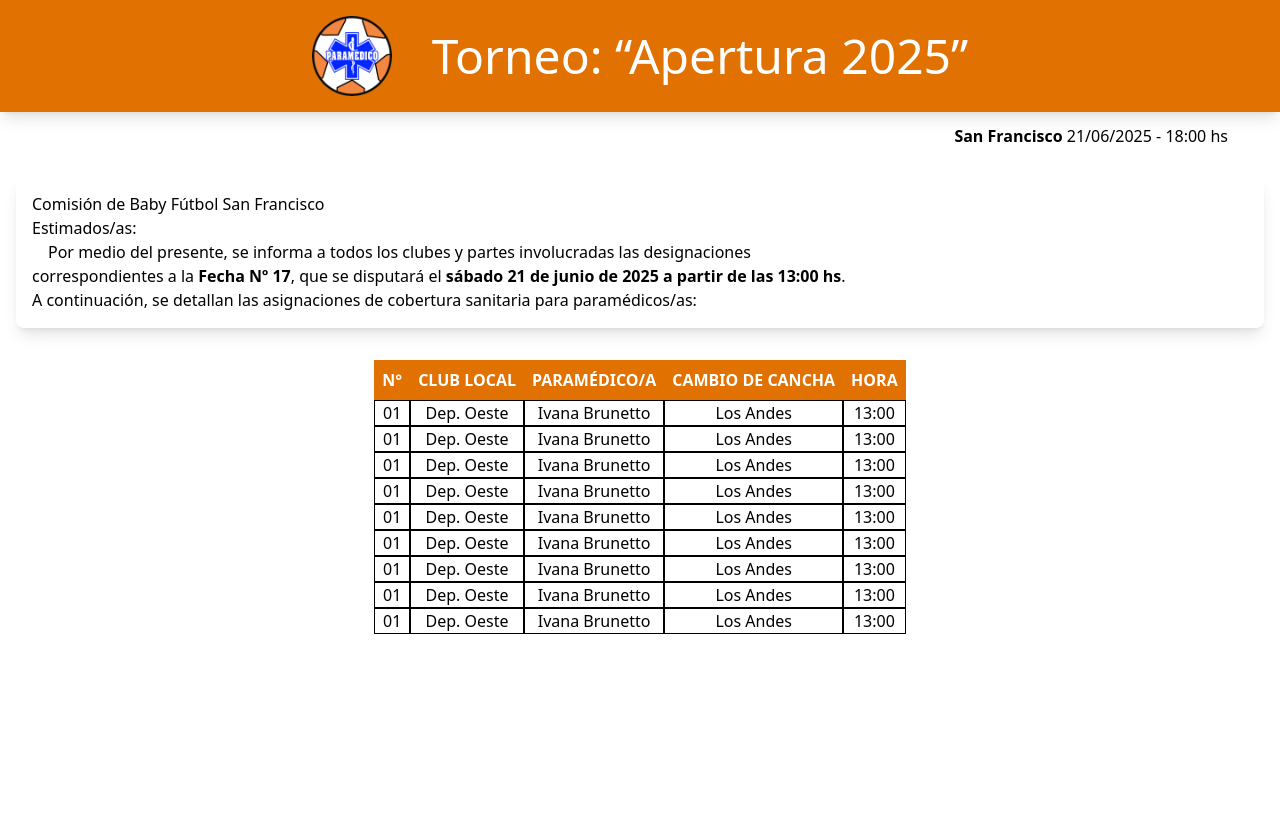
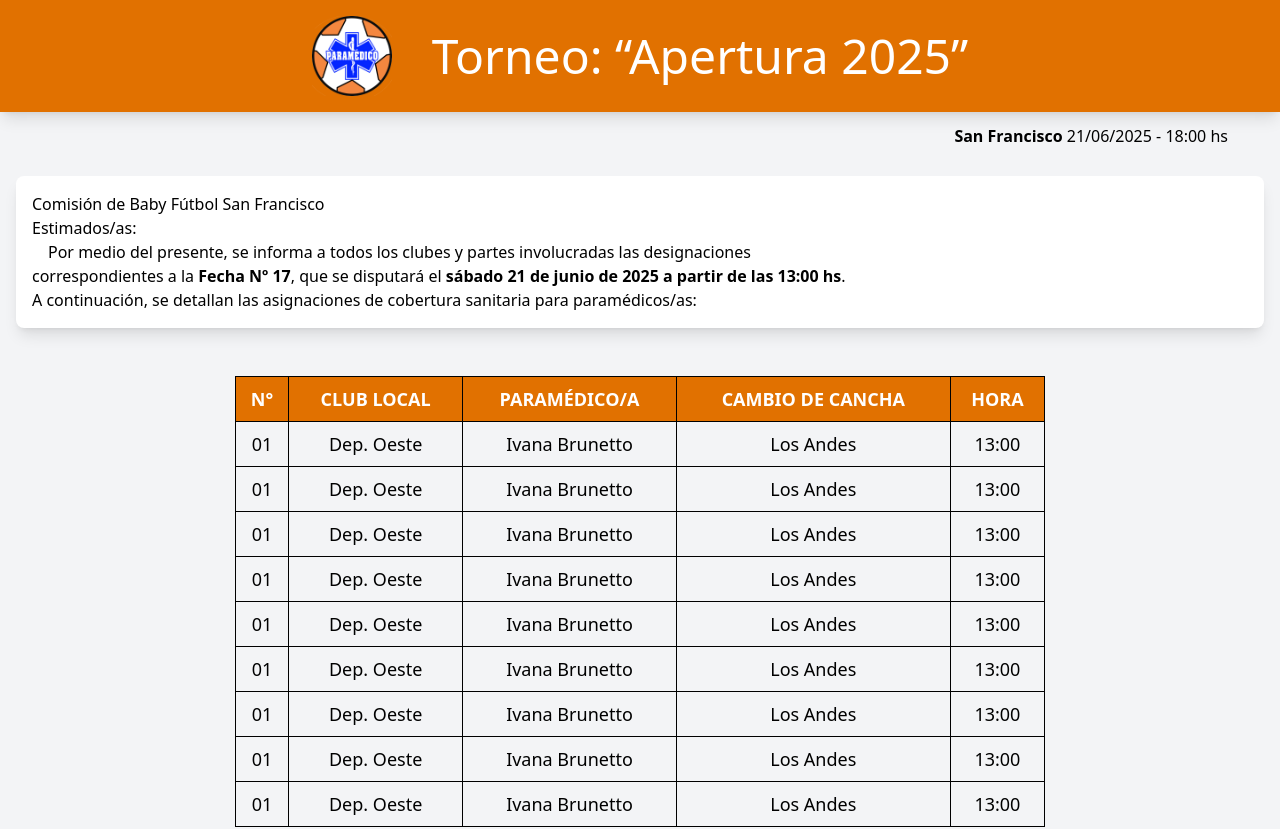
Before and after one commit to Bermelio/Paramedic, a React (Vite) app in the folder Frontend/: page / in a window 1280 px wide. Shown: the top 829 px of the page. Before the commit the page ends 800 px from the top, so only its background shows below. Built offline with nearby package versions, Linux system fonts and the light colour scheme.

Commit message:
working on admin page

```diff
--- a/Frontend/src/App.tsx
+++ b/Frontend/src/App.tsx
@@ -2,14 +2,18 @@ import './App.css'
 import NavBar from './components/NavBar.tsx'
 import Header from './components/Header.tsx'
 import Table from './components/Table.tsx'
+import Torneo from './components/Torneo.tsx'
 
 function App() {
 
   return (
     <>
+    <div className="min-h-screen bg-gray-100">
       <NavBar />
       <Header />
       <Table />
+      <Torneo />
+    </div>
     </>
   );
 }
--- a/Frontend/src/components/Table.tsx
+++ b/Frontend/src/components/Table.tsx
@@ -1,102 +1,37 @@
+function Table() {
+  const rows = Array(9).fill({
+    number: "01",
+    club: "Dep. Oeste",
+    paramedico: "Ivana Brunetto",
+    cambio: "Los Andes",
+    hora: "13:00"
+  });
 
-function Table() {
   return (
-        <>
-            <div className="flex justify-center items-center p-4 m-4">
-                <div className="table-auto md:table-fixed">
-                    <thead className="bg-amber-600 text-white">
+    <div className="flex justify-center items-center p-8">
+      <table className="table-auto md:w-2/3 border border-black">
+        <thead className="bg-amber-600 text-white text-lg">
           <tr>
-                            <th className="p-2">N°</th>
-                            <th className="p-2">CLUB LOCAL</th>
-                            <th className="p-2">PARAMÉDICO/A</th>
-                            <th className="p-2">CAMBIO DE CANCHA</th>
-                            <th className="p-2">HORA</th>
+            <th className="p-2 border border-black">N°</th>
+            <th className="p-2 border border-black">CLUB LOCAL</th>
+            <th className="p-2 border border-black">PARAMÉDICO/A</th>
+            <th className="p-2 border border-black">CAMBIO DE CANCHA</th>
+            <th className="p-2 border border-black">HORA</th>
           </tr>
         </thead>
         <tbody>
-                        <tr>
-                            <td className="text-center border border-black">01</td>
-                            <td className="text-center border border-black">Dep. Oeste</td>
-                            <td className="text-center border border-black">Ivana Brunetto</td>
-                            <td className="text-center border border-black">Los Andes</td>
-                            <td className="text-center border border-black">13:00</td>
+          {rows.map((row, index) => (
+            <tr key={index} className="text-lg">
+              <td className="text-center border border-black p-2">{row.number}</td>
+              <td className="text-center border border-black p-2">{row.club}</td>
+              <td className="text-center border border-black p-2">{row.paramedico}</td>
+              <td className="text-center border border-black p-2">{row.cambio}</td>
+              <td className="text-center border border-black p-2">{row.hora}</td>
             </tr>
+          ))}
         </tbody>
-                    <tbody>
-                        <tr>
-                            <td className="text-center border border-black">01</td>
-                            <td className="text-center border border-black">Dep. Oeste</td>
-                            <td className="text-center border border-black">Ivana Brunetto</td>
-                            <td className="text-center border border-black">Los Andes</td>
-                            <td className="text-center border border-black">13:00</td>
-                        </tr>
-                    </tbody>
-                    <tbody>
-                        <tr>
-                            <td className="text-center border border-black">01</td>
-                            <td className="text-center border border-black">Dep. Oeste</td>
-                            <td className="text-center border border-black">Ivana Brunetto</td>
-                            <td className="text-center border border-black">Los Andes</td>
-                            <td className="text-center border border-black">13:00</td>
-                        </tr>
-                    </tbody>
-                    <tbody>
-                        <tr>
-                            <td className="text-center border border-black">01</td>
-                            <td className="text-center border border-black">Dep. Oeste</td>
-                            <td className="text-center border border-black">Ivana Brunetto</td>
-                            <td className="text-center border border-black">Los Andes</td>
-                            <td className="text-center border border-black">13:00</td>
-                        </tr>
-                    </tbody>
-                    <tbody>
-                        <tr>
-                            <td className="text-center border border-black">01</td>
-                            <td className="text-center border border-black">Dep. Oeste</td>
-                            <td className="text-center border border-black">Ivana Brunetto</td>
-                            <td className="text-center border border-black">Los Andes</td>
-                            <td className="text-center border border-black">13:00</td>
-                        </tr>
-                    </tbody>
-                    <tbody>
-                        <tr>
-                            <td className="text-center border border-black">01</td>
-                            <td className="text-center border border-black">Dep. Oeste</td>
-                            <td className="text-center border border-black">Ivana Brunetto</td>
-                            <td className="text-center border border-black">Los Andes</td>
-                            <td className="text-center border border-black">13:00</td>
-                        </tr>
-                    </tbody>
-                    <tbody>
-                        <tr>
-                            <td className="text-center border border-black">01</td>
-                            <td className="text-center border border-black">Dep. Oeste</td>
-                            <td className="text-center border border-black">Ivana Brunetto</td>
-                            <td className="text-center border border-black">Los Andes</td>
-                            <td className="text-center border border-black">13:00</td>
-                        </tr>
-                    </tbody>
-                    <tbody>
-                        <tr>
-                            <td className="text-center border border-black">01</td>
-                            <td className="text-center border border-black">Dep. Oeste</td>
-                            <td className="text-center border border-black">Ivana Brunetto</td>
-                            <td className="text-center border border-black">Los Andes</td>
-                            <td className="text-center border border-black">13:00</td>
-                        </tr>
-                    </tbody>
-                    <tbody>
-                        <tr>
-                            <td className="text-center border border-black">01</td>
-                            <td className="text-center border border-black">Dep. Oeste</td>
-                            <td className="text-center border border-black">Ivana Brunetto</td>
-                            <td className="text-center border border-black">Los Andes</td>
-                            <td className="text-center border border-black">13:00</td>
-                        </tr>
-                    </tbody>
+      </table>
     </div>
-            </div>
-        </>
   );
 }
 
--- /dev/null
+++ b/Frontend/src/components/Torneo.tsx
@@ -0,0 +1,20 @@
+function Torneo() {
+  return (
+    <>
+      <aside className="text-balance p-4 m-4 bg-white shadow-lg rounded-lg text-base">
+        <p className="mb-2">
+          Quedan definidas las designaciones del día de la fecha, pudiendo ser modificadas por razones de fuerza mayor.
+        </p>
+        <p className="mb-4">Sin más al respecto, saludos a Ud. atte.</p>
+        <a href="/login">
+          <div className="mt-2 flex flex-col items-end">
+            <p className="text-gray-300 font-semibold">Cristina Castillo</p>
+            <p className="text-gray-300">Referente Cuerpo de Paramédicos</p>
+          </div>
+        </a>
+      </aside>
+    </>
+  );
+}
+
+export default Torneo;
```
Lines whose indentation alone changed are shown as unchanged.
